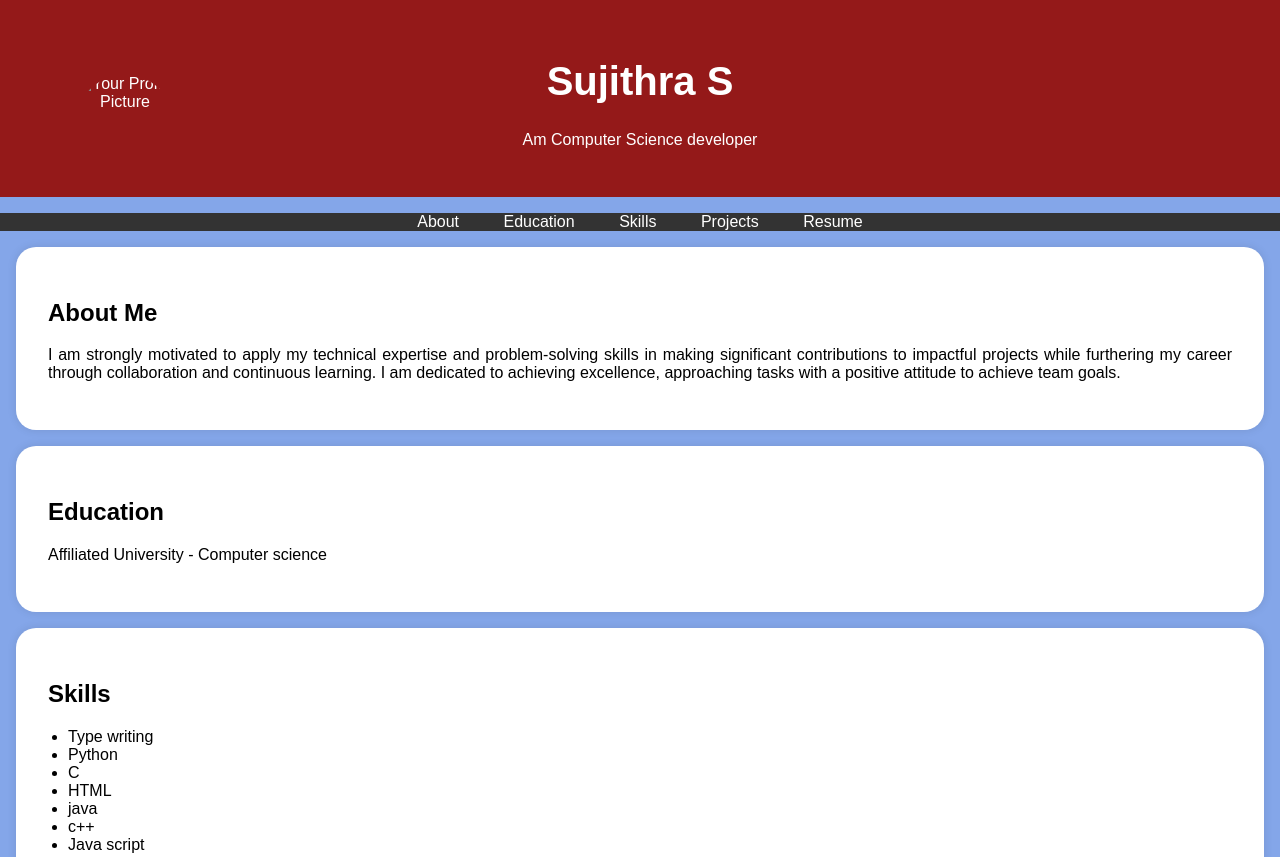
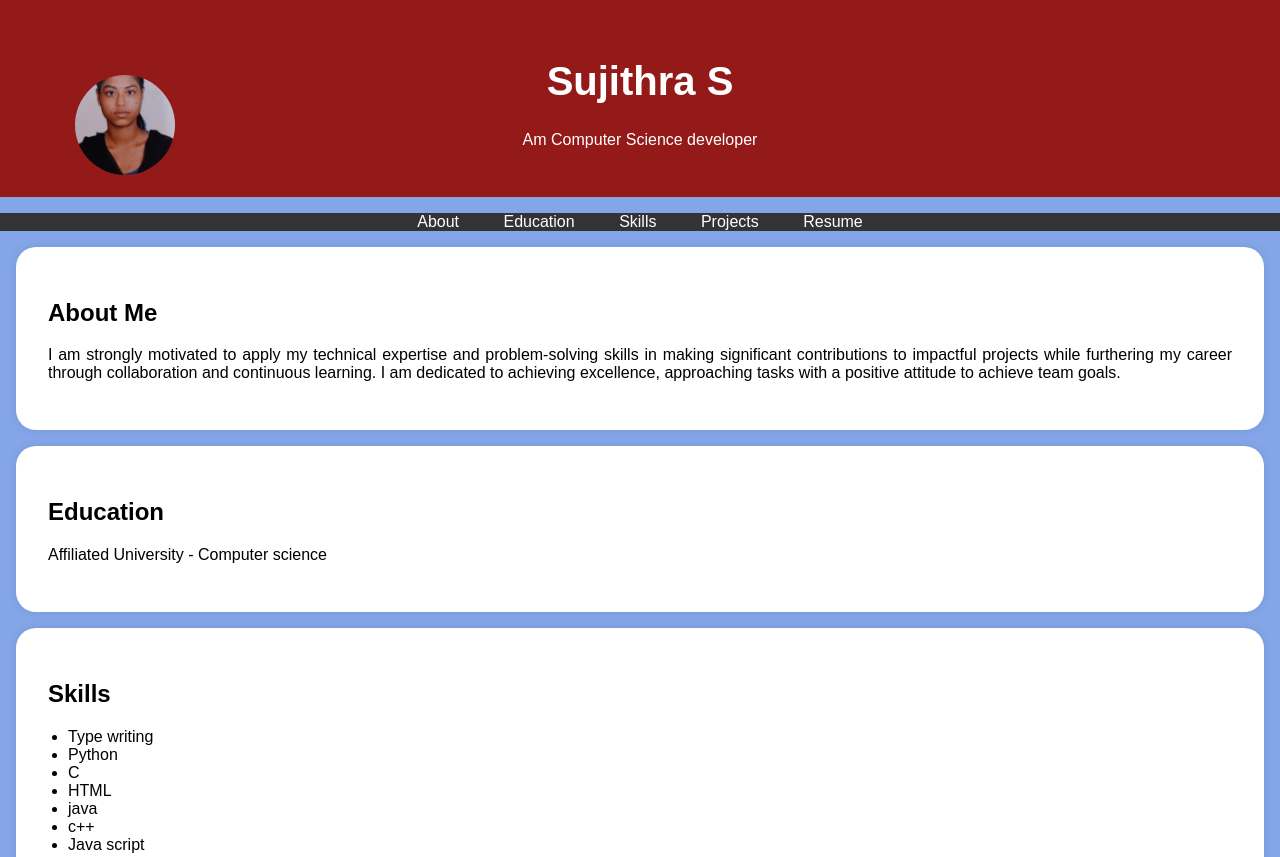
Before and after one commit to SujithraMageswari/digital-portfolio-, a plain HTML site: page index.html in a window 1280 px wide. Shown: the top 857 px of the page. Drawn offline with Linux system fonts and the light colour scheme.

Commit message:
Update index.html

```diff
--- a/index.html
+++ b/index.html
@@ -95,7 +95,7 @@
     <header>
         <div class="header-content">
             <!-- Add your profile picture here -->
-            <img src="passport photo.jpg" alt="Your Profile Picture" class="profile-picture">
+            <img src=" IMG_20250320_183938.jpg" alt="Your Profile Picture" class="profile-picture">
             <h1>Sujithra S</h1>
             <p>Am Computer Science developer</p>
         </div>
```
